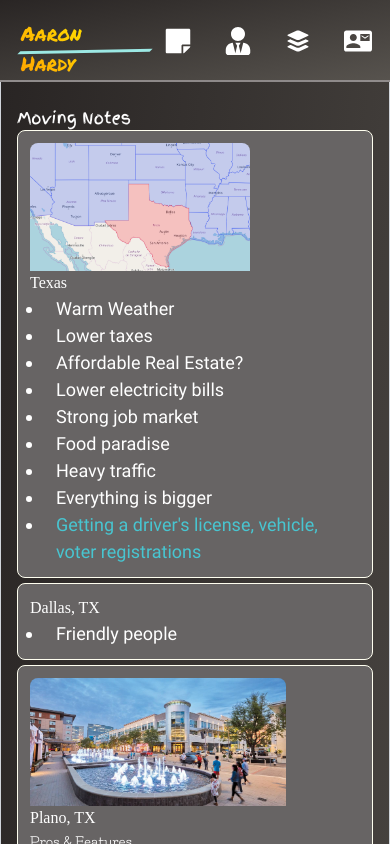
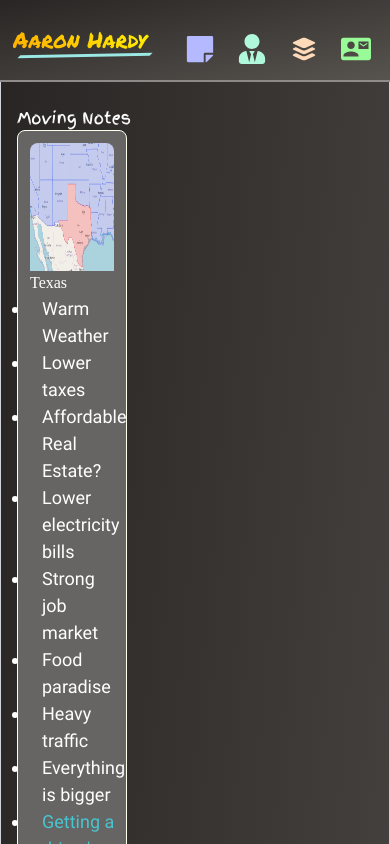
Before and after one commit to aaron-san/portfolio-site, a React (Create React App) app: page /notes/moving-notes in a window 390 px wide. Shown: the top 844 px of the page. Built offline with nearby package versions, Linux system fonts and the light colour scheme; a web font is replaced by a local one.

Commit message:
for production

```diff
--- a/src/components/MovingNotes/MovingNotes.css
+++ b/src/components/MovingNotes/MovingNotes.css
@@ -2,7 +2,7 @@ div.gallery {
     margin: 5px;
     border: 1px solid #ccc;
     /* float: left; */
-    width: 180px;
+    width: 90%;
   }
 
   div.gallery:hover {
@@ -47,7 +47,10 @@ div.gallery {
     width: 31%;
   }
 
-  @media (max-width: 858px) {
+  @media (max-width: 640px) {
+  }
+
+  @media (min-width: 640px and max-width: 1007px) {
     .city-card {
       width: 100%;
     }
--- a/src/components/Navbar/Navbar.css
+++ b/src/components/Navbar/Navbar.css
@@ -17,7 +17,7 @@ nav {
 nav ul {
     display: flex;
     justify-content: flex-end;
-    width: 50%;
+    width: 100%;
     margin-right: 0;
     align-items: right;
 }
@@ -33,25 +33,28 @@ nav ul li p {
 
 nav ul li {
     display: inline-block;
+    margin: 0 20px;
+    padding: 0;
 }
 
 nav ul li a {
     line-height: 80px;
-    margin: 6px;
+    margin: 4px;
     font-size: 20px;
     text-decoration: none;
-    padding: 8px;
+    padding: 0;
     color: white !important;
 }
 
 nav ul li svg {
     display: inline;
-    margin-right: 6px;
+    margin-right: 8px;
 }
 
 
 
 .logo-text {
+    width: 300px;
     margin-left: 30px;
     background-color: red;
     background-image: linear-gradient(45deg, orange, yellow);
@@ -96,46 +99,58 @@ nav ul li svg {
     color: white;
     transition: 0.5s;
 
+
 }
 
 
 
 
-@media (max-width: 600px) {
+@media screen and (max-width: 640px) {
 
     nav ul li a {
-        font-size: 10px;
+        font-size: 20px;
         color: white;
         margin: 2px;
         padding: 2px;
     }
 
-
-
     nav ul {
         width: 250px;
     }
 
+
     .logo-text {
-        margin-left: 10px;
-        font-size: 20px;
+        margin-top: 25px;
+        margin-left: 5px;
+        font-size: 22px;
+        line-height: 30px;
     }
+
     .logo-art {
-        width: 100px;
-        left: 5px;
-        top: 65px;
+        top: 54px;
+        left: 20px;
+        width: 130px;
     }
+
+    nav ul li {
+        margin: 7px;
+    }
+
     nav ul li svg {
-        font-size: 12px;
+        font-size: 30px;
         color: white;
-        margin: 1px;
-        padding: 1px;
+        margin: 0;
+        padding: 0;
+    }
+
+    nav ul li p {
+        display: none;
     }
 
 }
 
 
-@media (max-width: 858px) {
+@media (min-width: 641px and max-width: 1007px) {
     .checkbtn {
         display: block;
     }
@@ -146,27 +161,19 @@ nav ul li svg {
     }
 
     .logo-art {
-        top: 50px;
-        left: 20px;
-        width: 130px;
+        top: 70px;
+        left: 55px;
+        width: 220px;
     }
+
+    nav ul li {
+        display: none;
+    }
+
     nav ul li p {
         display: none;
         color: white;
     }
-
-
-
-    ul {
-        width: 100%;
-        /* height: 100vh; */
-        /* background-color: #2c3e50; */
-        text-align: center;
-        transition: all .5s;
-        padding: 0;
-        margin: 0;
-    }
-
 
     nav ul li a {
         font-size: 15px;
--- a/src/components/Navbar/Navbar.tsx
+++ b/src/components/Navbar/Navbar.tsx
@@ -22,25 +22,25 @@ const Navbar = () => {
         <ul>
           <li>
             <NavLink to="/notes">
-              <FaStickyNote />
+              <FaStickyNote style={{ color: "#B5B9FF" }} />
               <p>Notes</p>
             </NavLink>
           </li>
           <li>
             <NavLink to="/about">
-              <FaUserTie />
+              <FaUserTie style={{ color: "#AFF8DB" }} />
               <p>About</p>
             </NavLink>
           </li>
           <li>
             <NavLink to="/services">
-              <IoIosApps />
+              <IoIosApps style={{ color: "peachpuff" }} />
               <p>Services</p>
             </NavLink>
           </li>
           <li>
             <NavLink to="/contact">
-              <MdContactMail />
+              <MdContactMail style={{ color: "palegreen" }} />
               <p>Contact</p>
             </NavLink>
           </li>
```
Also changed, not shown: 1 other file (tests, documents, lock files or other folders).
